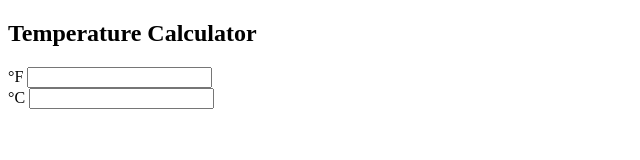
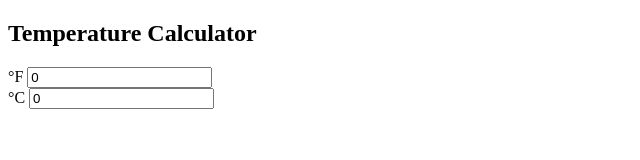
Before and after one commit to Sunsonni/temperature-converter, an Angular app: page / in a window 1280 px wide. Shown: the top 160 px of the page, without its empty margins (0-640 px from the left). Built offline with nearby package versions, Linux system fonts and the light colour scheme.

Commit message:
Sorta done

```diff
--- a/src/app/input-form/input-form.component.html
+++ b/src/app/input-form/input-form.component.html
@@ -2,10 +2,18 @@
 <form [formGroup]="form">
   <div (keyup.enter)="fromFtoC(form.controls.fahrenheit.value ?? '0')">
     <label>°F </label>
-      <input type="text" formControlName="fahrenheit" (blur)="onBlur(form.controls.fahrenheit.value ?? '0')">
+      <input
+        id ="inputF"
+        type="text"
+        formControlName="fahrenheit"
+      >
   </div>
   <div (keyup.enter)="fromCtoF(form.controls.celsius.value ?? '0')">
     <label>°C </label>
-    <input type="text" formControlName="celsius" (blur)="onBlur(form.controls.celsius.value ?? '0')"/>
+    <input
+      id ="inputC"
+      type="text"
+      formControlName="celsius"
+    >
   </div>
 </form>
--- a/src/app/input-form/input-form.component.ts
+++ b/src/app/input-form/input-form.component.ts
@@ -1,5 +1,6 @@
 import { Component, OnInit, Input } from '@angular/core';
-import { FormGroup, FormControl, ReactiveFormsModule } from '@angular/forms';
+import { FormBuilder, FormGroup, FormControl, ReactiveFormsModule } from '@angular/forms';
+import { distinctUntilChanged } from 'rxjs';
 
 @Component({
   selector: 'app-input-form',
@@ -8,26 +9,38 @@ import { FormGroup, FormControl, ReactiveFormsModule } from '@angular/forms';
   imports: [ReactiveFormsModule]
 })
 export class InputFormComponent implements OnInit {
-  form = new FormGroup({
-    fahrenheit: new FormControl<string | null>(null),
-    celsius: new FormControl<string | null>(null)
-  })
+  form;
 
-  constructor() { }
+  constructor(private formBuilder: FormBuilder) {
+    this.form = this.formBuilder.group({
+      fahrenheit: new FormControl('0', { updateOn: 'blur' }),
+      celsius: new FormControl('0', { updateOn: 'blur' }),
+    });
+  }
 
-  ngOnInit() {}
+  ngOnInit() {
+    this.form.controls.fahrenheit.valueChanges.pipe(distinctUntilChanged()).subscribe(x => {
+      console.log("f", this.fahrenheit?.value);
+      this.fromFtoC(this.fahrenheit?.value ?? '0');
+    })
 
-  public onBlur(temperature: string) {
-    if(temperature == this.form.controls.fahrenheit.value) {
-      this.fromFtoC(temperature);
-    }
-    this.fromCtoF(temperature);
+    this.form.controls.celsius.valueChanges.pipe(distinctUntilChanged()).subscribe(x => {
+      console.log('c', this.celsius?.value);
+      this.fromCtoF(this.celsius?.value ?? '0');
+    })
+  }
+
+  get fahrenheit() {
+    return this.form.get('fahrenheit');
+  }
+
+  get celsius() {
+    return this.form.get('celsius');
   }
 
   public fromFtoC(fahrenheit: string) {
     let num = ((Number(fahrenheit) - 32) * 5/9).toFixed(1);
     this.form.controls.celsius.setValue(num);
-    console.log(this.form.controls.celsius.value);
     this.form.controls.fahrenheit.setValue(fahrenheit);
   }
 
@@ -38,4 +51,5 @@ export class InputFormComponent implements OnInit {
     this.form.controls.celsius.setValue(cel);
   }
 
+
 }
```
